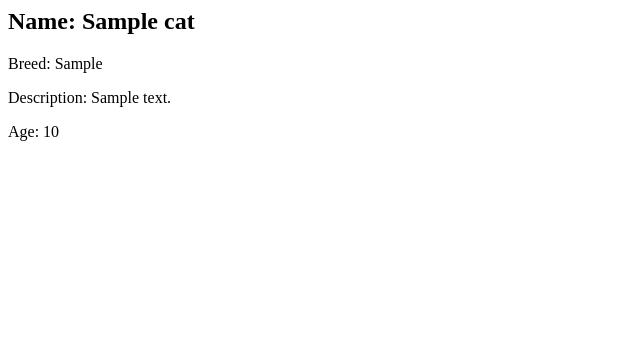
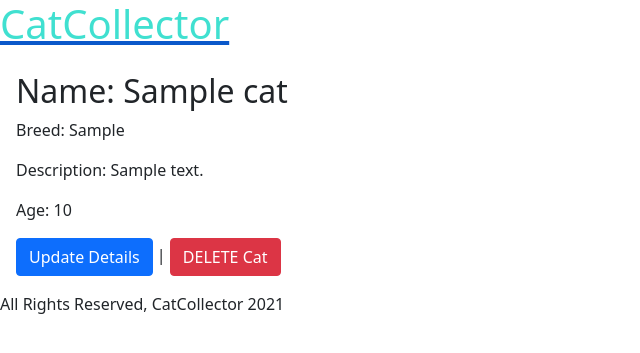
Before and after one commit to richardleung1/catcollector, a Django app: page /cats/1 in a window 1280 px wide. Shown: the top 353 px of the page, without its empty margins (0-640 px from the left). Run offline with Django 3.2, Linux system fonts and the light colour scheme; tables that the repository leaves empty hold one stand-in row (values such as "Sample post"); some libraries are stand-ins or nearby versions.

Commit message:
[show] Add urls

```diff
--- a/main_app/templates/cats/index.html
+++ b/main_app/templates/cats/index.html
@@ -1,6 +1,8 @@
 {% extends 'base.html' %}
 {% load static %}
 {% block content %}
+  <a href="/cats/create">Add a New Cat!</a>
+  <hr />
   {% for cat in cats %}
     <p>Name: {{ cat.name }}</p>
     {% if cat.age > 0 %}
--- a/main_app/templates/cats/show.html
+++ b/main_app/templates/cats/show.html
@@ -1,4 +1,16 @@
-<h2> Name: {{ cat.name }}</h2>
-<p> Breed: {{ cat.breed }}</p>
-<p> Description: {{ cat.description }}</p>
-<p> Age: {{ cat.age }}</p>
+{% extends 'base.html'%}
+{% block content%}
+<div class="card-body">
+    <h2 class="card-title">Name: {{ cat.name }}</h2>
+    <p>Breed: {{ cat.breed }}</p>
+    <p>Description: {{ cat.description }}</p>
+    {% if cat.age > 0 %}
+        <p>Age: {{ cat.age }}</p>
+    {% else %}
+        <p>Age: Kitten</p>
+    {% endif %}
+
+    <a class="btn btn-primary" href="{% url 'cats_update' cat.id %}">Update Details</a> |
+    <a class="btn btn-danger" href="{% url 'cats_delete' cat.id %}">DELETE Cat</a>
+</div>
+{% endblock %}
```
